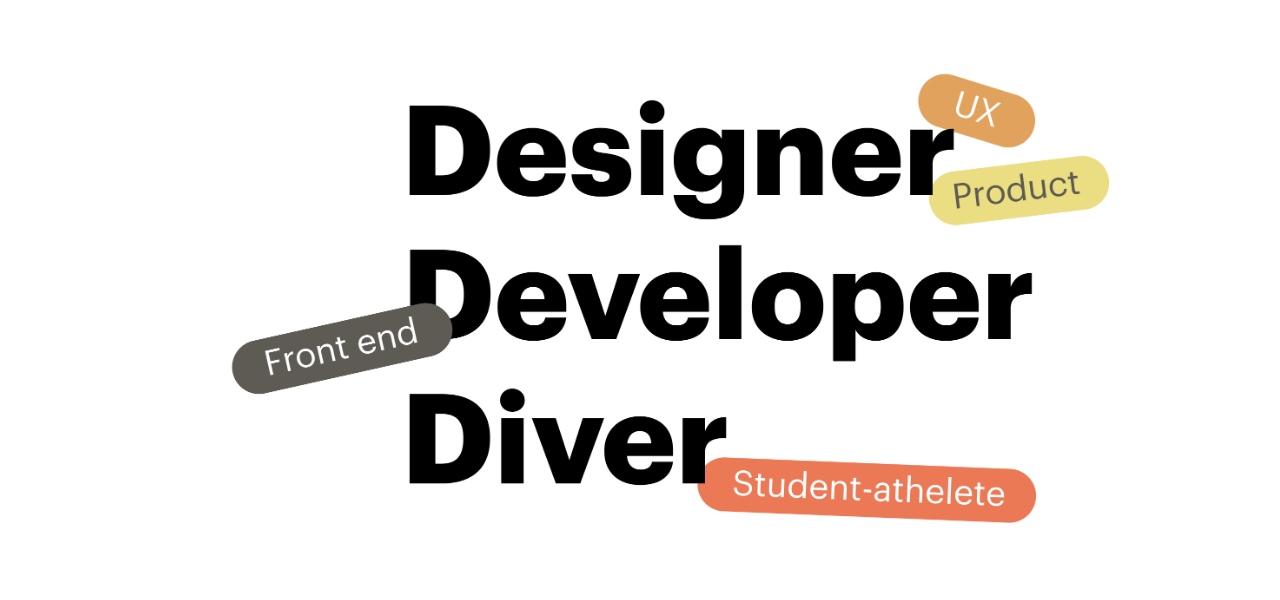
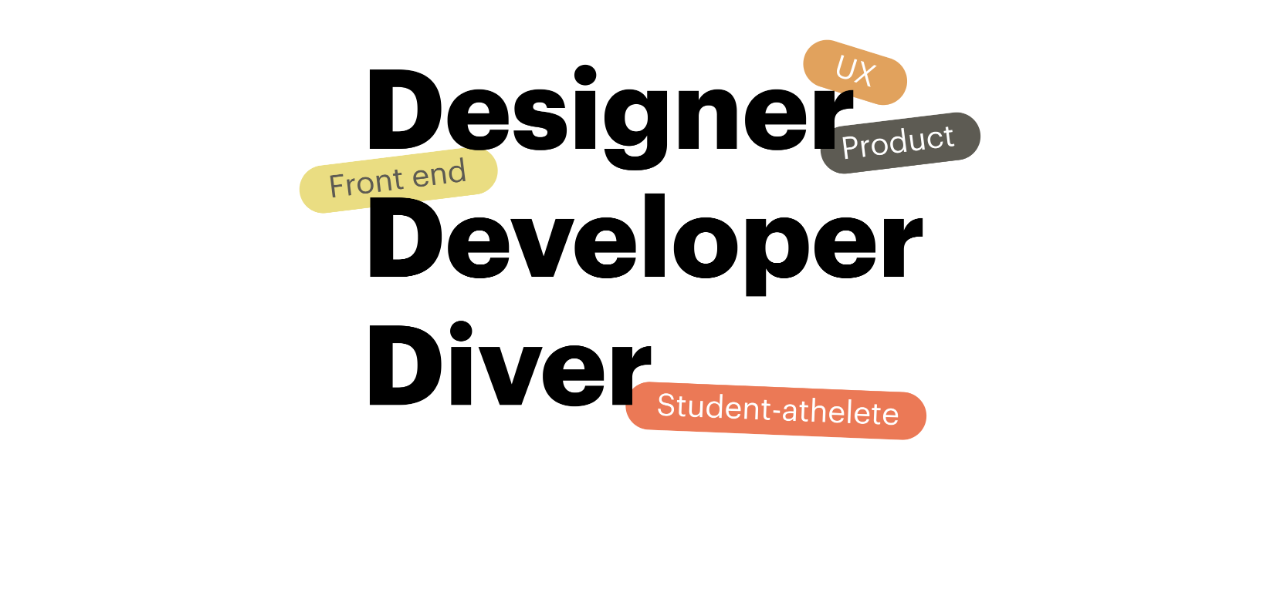
Before and after one commit to kellikuramoto/kellikuramoto.github.io, a plain HTML site: page index.html in a window 1280 px wide. Shown: the part 81-681 px from the top of the page. Drawn offline with nearby package versions, Linux system fonts and the light colour scheme.

Commit message:
Changed thumbnail

```diff
--- a/index.html
+++ b/index.html
@@ -28,7 +28,7 @@
   </nav>
 
   <div class="content">
-    <img src="images/cover.png" id="thumbnail-cover" alt="CoStar Case Study" width="900" height="585">
+    <img src="images/thumbnail-cover.png" class="img-center" id="thumbnail-cover" alt="CoStar Case Study">
   </div>
 
   <div id="recent-work">
--- a/styles.css
+++ b/styles.css
@@ -143,8 +143,16 @@ nav {
 }
 
 #thumbnail-cover {
-  margin-left: 100px;
-  margin-top: 30px;
+  max-width: 55vw;
+  height: auto;
+  /* margin-left: 100px; */
+  /* margin-top: 30px; */
+}
+
+.thumbnail-div {
+  display:
+  margin-left: auto;
+  margin-right: auto;
 }
 
 /* ABOUT STYLING */
```
Also changed, not shown: images/thumbnail-cover.png (added), 1 other file.
